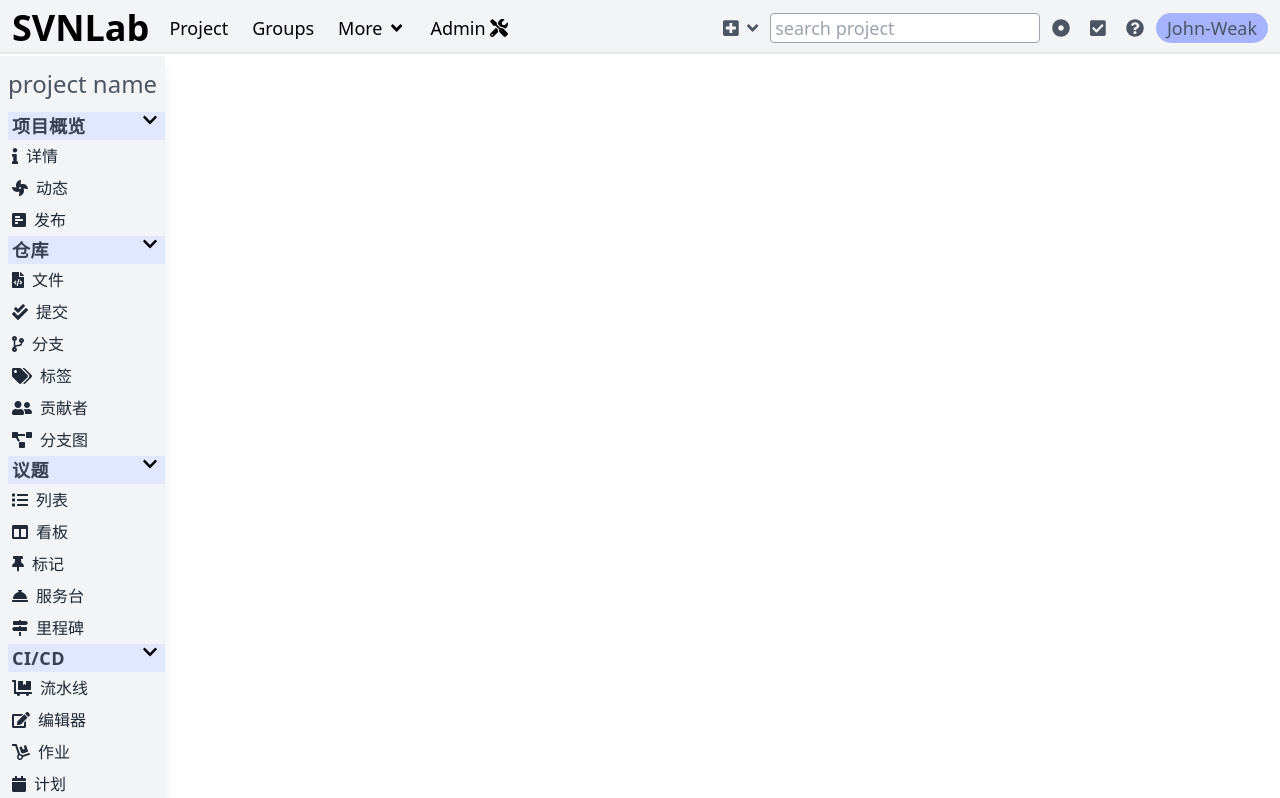
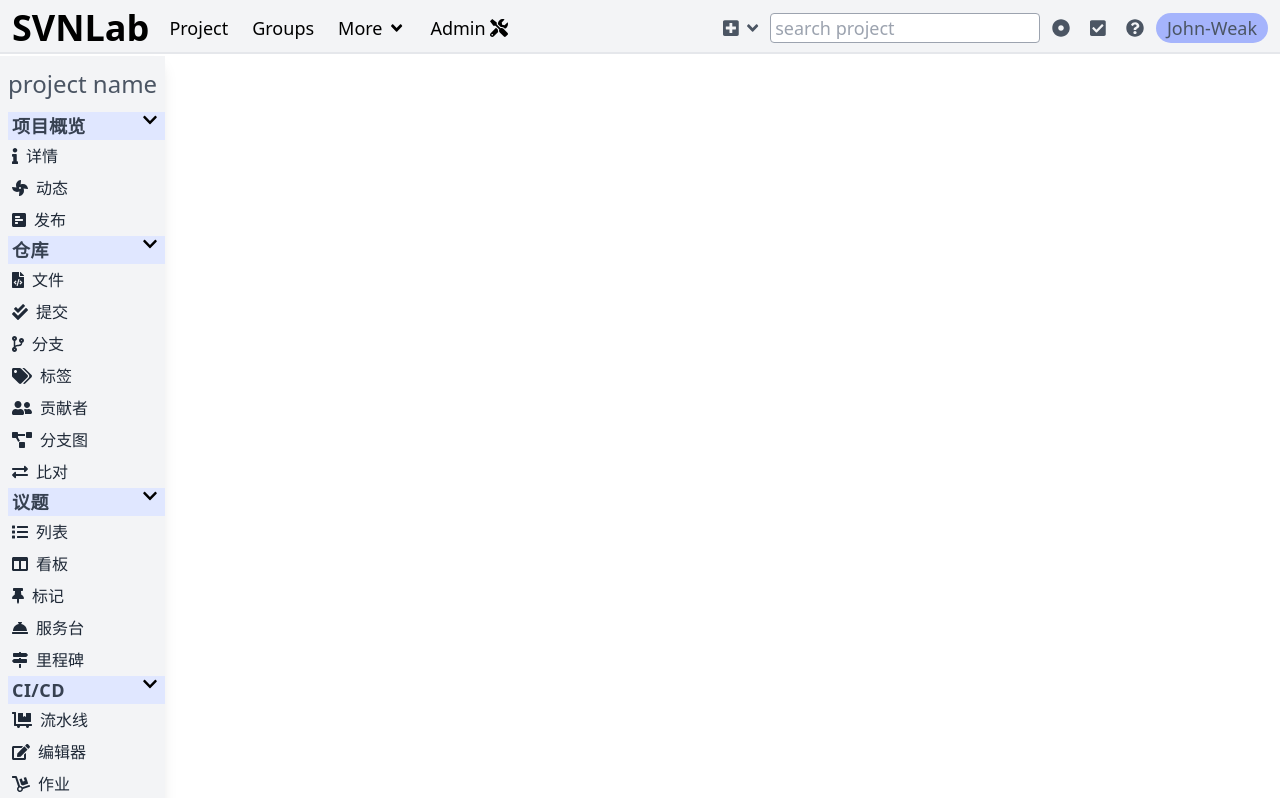
Before and after one commit to tujiapeng/SVNLab, a Vue app: page /#/projectOps in a window 1280 px wide. Shown: the top 798 px of the page. Built offline with nearby package versions, Linux system fonts and the light colour scheme.

Commit message:
add compare page router-link

```diff
--- a/src/views/ProjectOps.vue
+++ b/src/views/ProjectOps.vue
@@ -84,6 +84,12 @@ const nav_tree = [
         name: "分支图",
         icon: "project-diagram",
         link_to: "/projectOps/Project/RepoGraph",
+      },
+      {
+        id: 7,
+        name: "比对",
+        icon: "exchange-alt",
+        link_to: "/projectOps/Project/RepoCompare",
       }
     ],
   },
```
